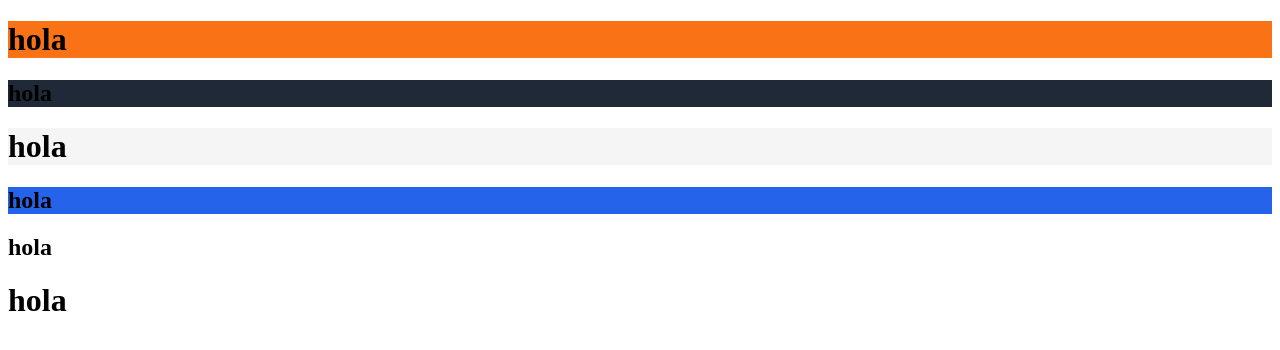
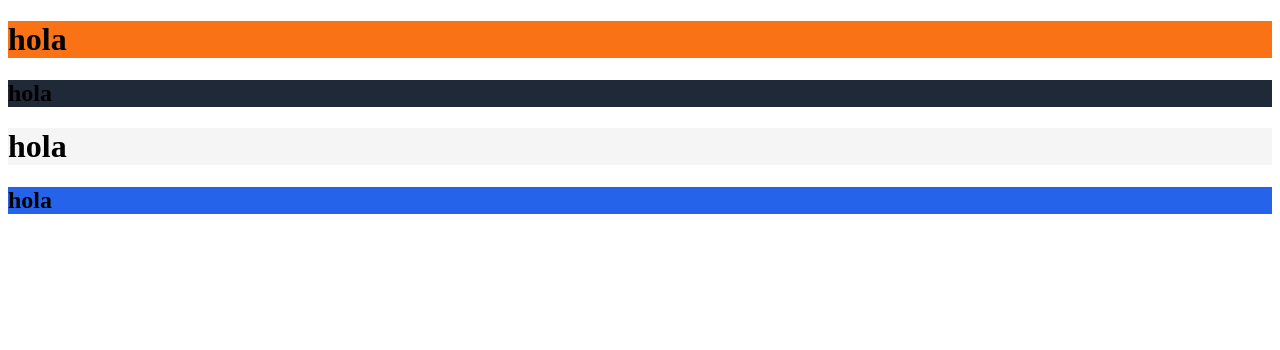
Before and after one commit to k-rubio/k-rubio.github.io, a plain HTML site: page index.html in a window 1280 px wide. Drawn offline with Linux system fonts and the light colour scheme.

```diff
--- a/index.html
+++ b/index.html
@@ -20,10 +20,10 @@
 		<h1>hola</h1>
 	</section>
 	<article>
-		<h1>hola</h1>
+
 	</article>
 	<footer>
-		<h1>hola</h1>
+
 	</footer>
 </body>
 </html>
```
